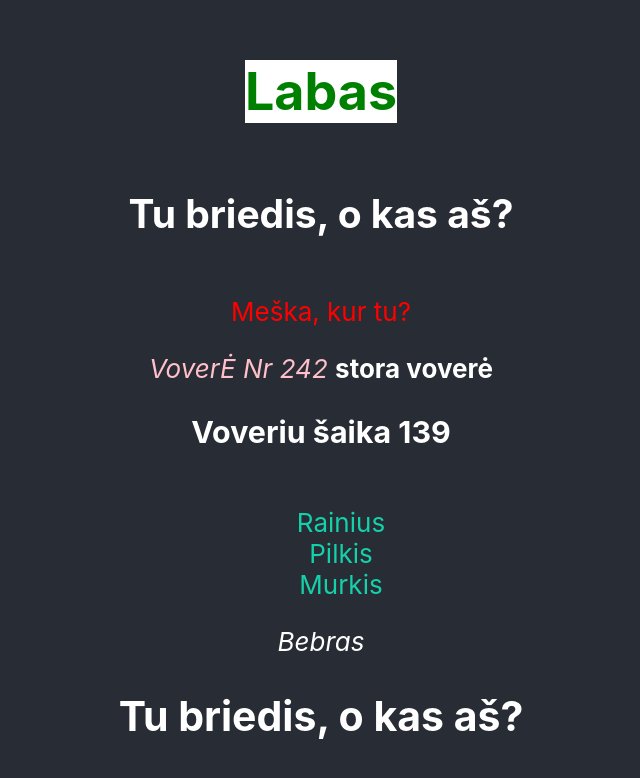
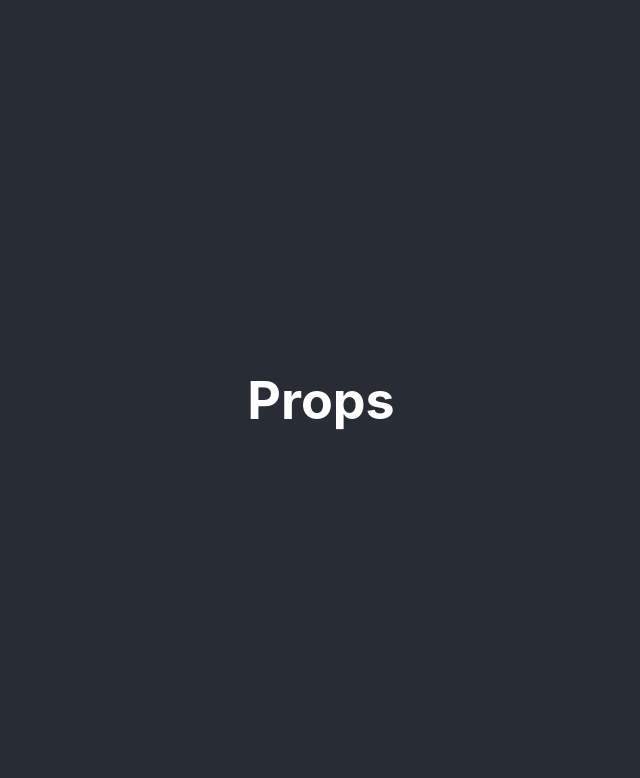
Before and after one commit to brokenfingers/reactjs_bit, a React (Create React App) app: page / in a window 1280 px wide. Shown: the top 778 px of the page, without its empty margins (319-959 px from the left). Built offline with nearby package versions, Linux system fonts and the light colour scheme.

Commit message:
Init 002.jsx

```diff
--- a/src/App.jsx
+++ b/src/App.jsx
@@ -1,31 +1,13 @@
-import './App.css';
-import Bebras from './Components/001/Bebras';
-import Briedis from './Components/001/Briedis';
-import Kates from './Components/001/Kates';
-import Meska from './Components/001/Meska';
-import Miskas from './Components/001/Miskas';
-import Vovere from './Components/001/Vovere';
-import rand from './Functions/rand';
+import './App.css'
 
 function App() {
-  return (
-    <div className="App">
-      <header className="App-header">
-        <h1 style={
-          {
-            color: 'green',
-            backgroundColor: 'white'
-          }
-        }>Labas</h1>
-        <Briedis ></Briedis>
-        <Meska ></Meska>
-        <Vovere></Vovere>
-        <Kates></Kates>
-        <Bebras></Bebras>
-        <Miskas></Miskas>
-      </header>
-    </div>
-  );
+    return (
+        <div className="App">
+            <header className="App-header">
+                <h1>Props</h1>
+            </header>
+        </div>
+    )
 }
 
 export default App;
```
Also changed, not shown: src/001.jsx (added, +31 -0 lines).
